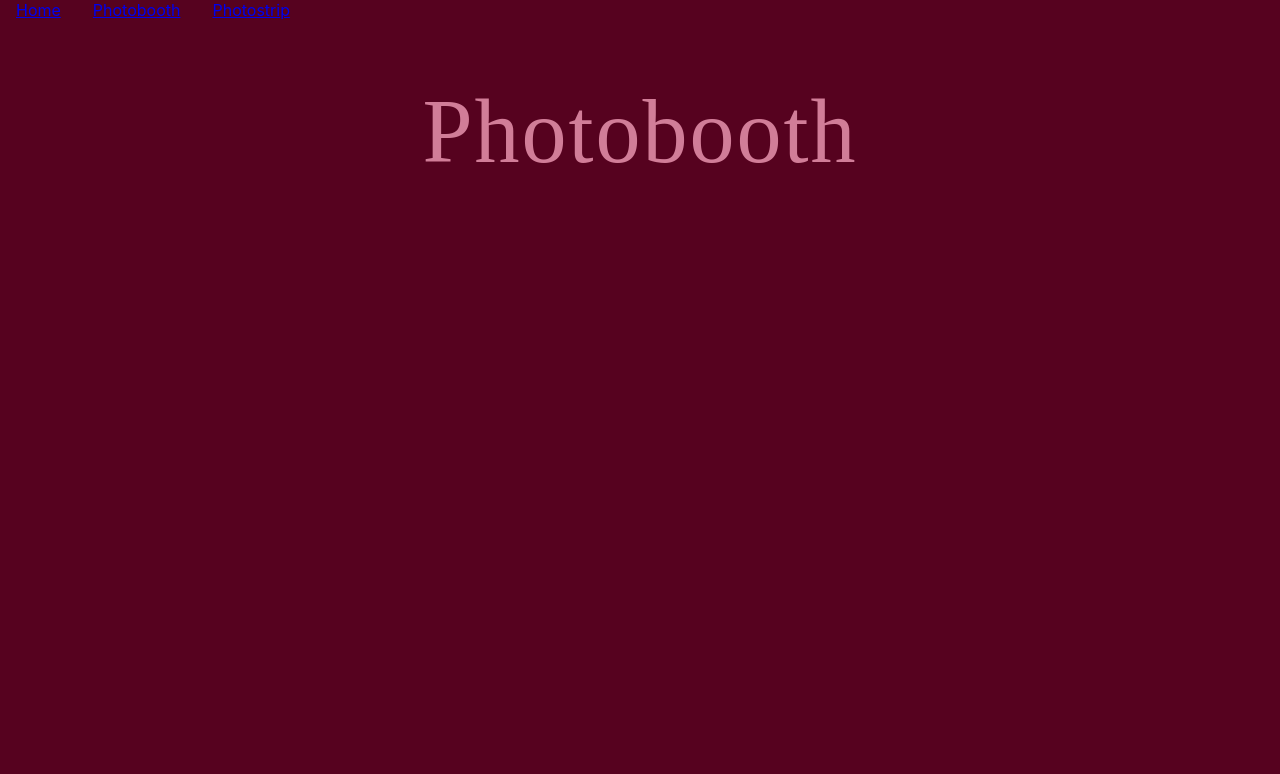
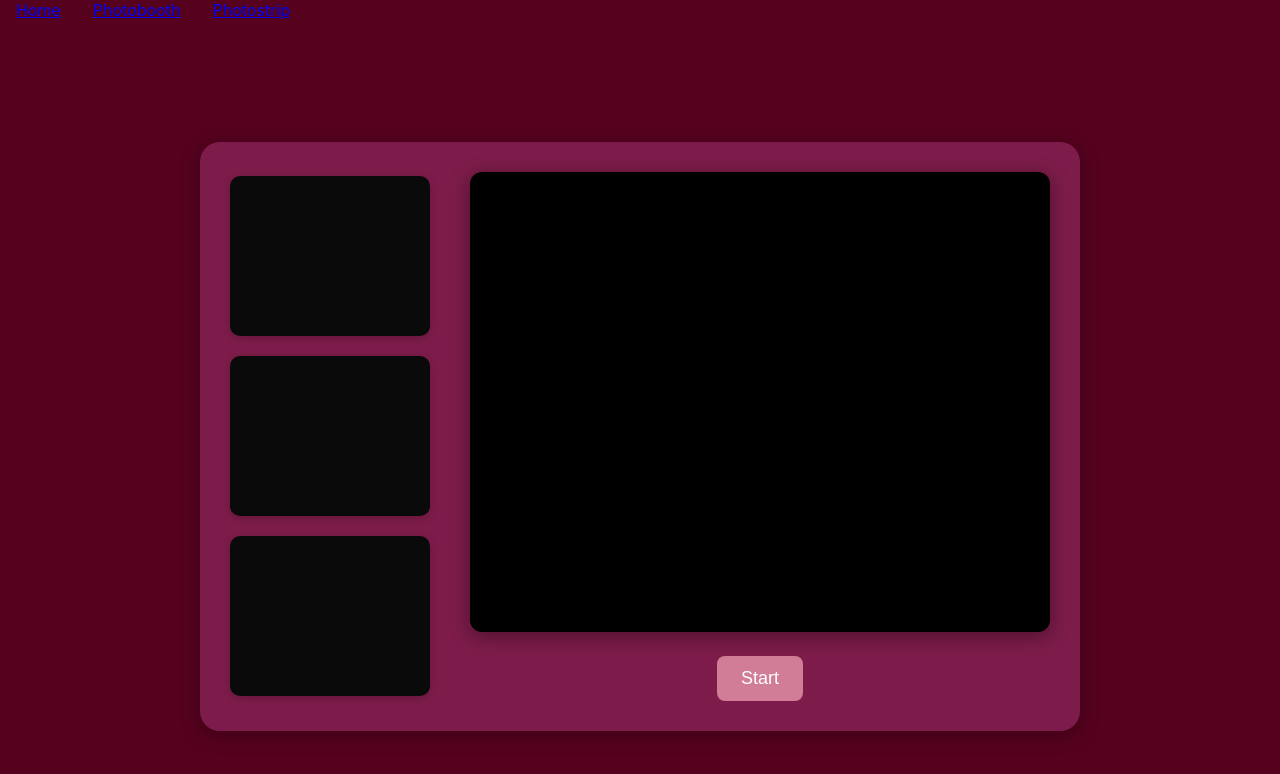
Before and after one commit to awksrj/web-photobooth-0, a React (Create React App) app in the folder frontend/: page /photobooth in a window 1280 px wide. Shown: the top 774 px of the page. Built offline with nearby package versions, Linux system fonts and the light colour scheme; no server answers; a web font is replaced by a local one.

Commit message:
update photobooth page

```diff
--- /dev/null
+++ b/frontend/src/pages/Photobooth.css
@@ -0,0 +1,103 @@
+.photobooth-wrapper {
+  height: 100vh;
+  background-color: #56021F;
+  display: flex;
+  justify-content: center;
+  align-items: center;
+}
+
+.photobooth-container {
+  background-color: #7D1C4A;
+  padding: 30px;
+  border-radius: 20px;
+  display: flex;
+  align-items: center;
+  gap: 40px;
+  box-shadow: 0 4px 20px rgba(0, 0, 0, 0.3);
+}
+
+.photo-strip {
+  display: flex;
+  flex-direction: column;
+  gap: 20px;
+}
+
+.photo-placeholder {
+  width: 200px;
+  height: 160px;
+  background-color: #0a0a0a;
+  border-radius: 10px;
+  overflow: hidden;
+  display: flex;
+  align-items: center;
+  justify-content: center;
+  box-shadow: 0 2px 8px rgba(0, 0, 0, 0.2);
+}
+
+.photo-placeholder-empty {
+  color: #aaa;
+  font-size: 14px;
+  font-style: italic;
+}
+
+.photo-preview {
+  width: 100%;
+  height: 100%;
+  object-fit: cover;
+}
+
+.camera-area {
+  display: flex;
+  flex-direction: column;
+  align-items: center;
+}
+
+.camera-wrapper {
+  position: relative;
+}
+
+.camera {
+  width: 580px;
+  height: 460px;
+  object-fit: cover;
+  border-radius: 12px;
+  background: black;
+  box-shadow: 0 4px 20px rgba(0, 0, 0, 0.4);
+}
+
+.countdown-overlay {
+  position: absolute;
+  top: 50%;
+  left: 50%;
+  transform: translate(-50%, -50%);
+  font-size: 80px;
+  font-weight: bold;
+  color: white;
+  text-shadow: 2px 2px 8px rgba(0, 0, 0, 0.7);
+  pointer-events: none;
+}
+
+.capture-button {
+  margin-top: 20px;
+  padding: 12px 24px;
+  font-size: 18px;
+  background-color: #D17D98;
+  border: none;
+  color: white;
+  border-radius: 8px;
+  cursor: pointer;
+  transition: background-color 0.2s ease;
+}
+
+.capture-button:hover {
+  background-color: #d26084;
+}
+
+.capture-button:disabled {
+  background-color: gray;
+  cursor: not-allowed;
+}
+
+.hidden-canvas {
+  display: none;
+}
--- a/frontend/src/pages/Photobooth.tsx
+++ b/frontend/src/pages/Photobooth.tsx
@@ -1,7 +1,116 @@
-import React from 'react';
+import React, { useEffect, useRef, useState } from "react";
+import "./Photobooth.css";
 
-function Photobooth() {
-  return <h1>Photobooth</h1>;
-}
+const Photobooth: React.FC = () => {
+  const videoRef = useRef<HTMLVideoElement>(null);
+  const canvasRef = useRef<HTMLCanvasElement>(null);
+  const [photos, setPhotos] = useState<(string | null)[]>([null, null, null]);
+  const [isCapturing, setIsCapturing] = useState(false);
+  const [countdown, setCountdown] = useState<number | null>(null);
+
+  useEffect(() => {
+    const startCamera = async () => {
+      try {
+        const stream = await navigator.mediaDevices.getUserMedia({ video: true });
+        if (videoRef.current) {
+          videoRef.current.srcObject = stream;
+        }
+      } catch (err) {
+        console.error("Error accessing webcam: ", err);
+      }
+    };
+
+    startCamera();
+
+    return () => {
+      if (videoRef.current && videoRef.current.srcObject) {
+        const tracks = (videoRef.current.srcObject as MediaStream).getTracks();
+        tracks.forEach((track) => track.stop());
+      }
+    };
+  }, []);
+
+  const startCaptureSequence = async () => {
+    if (isCapturing) return; // prevent double click
+    setIsCapturing(true);
+
+    for (let i = 0; i < 3; i++) {
+      await runCountdown();
+      await takePhotoAtIndex(i);
+      await delay(1000); // Short pause after taking each photo
+    }
+
+    setIsCapturing(false);
+  };
+
+  const runCountdown = async () => {
+    for (let i = 3; i > 0; i--) {
+      setCountdown(i);
+      await delay(1000);
+    }
+    setCountdown(null);
+  };
+
+  const takePhotoAtIndex = async (index: number) => {
+    if (videoRef.current && canvasRef.current) {
+      const video = videoRef.current;
+      const canvas = canvasRef.current;
+      canvas.width = video.videoWidth;
+      canvas.height = video.videoHeight;
+
+      const ctx = canvas.getContext("2d");
+      if (ctx) {
+        ctx.drawImage(video, 0, 0, canvas.width, canvas.height);
+        const dataUrl = canvas.toDataURL("image/png");
+
+        setPhotos((prevPhotos) => {
+          const updatedPhotos = [...prevPhotos];
+          updatedPhotos[index] = dataUrl;
+          return updatedPhotos;
+        });
+      }
+    }
+  };
+
+  const delay = (ms: number) => new Promise((resolve) => setTimeout(resolve, ms));
+
+  const allPhotosTaken = photos.every((photo) => photo !== null);
+
+  return (
+    <div className="photobooth-wrapper">
+      <div className="photobooth-container">
+        <div className="photo-strip">
+          {photos.map((photo, index) => (
+            <div key={index} className="photo-placeholder">
+              {photo ? (
+                <img src={photo} alt={`Captured ${index}`} className="photo-preview" />
+              ) : (
+                <div className="photo-placeholder-empty"></div>
+              )}
+            </div>
+          ))}
+        </div>
+
+        <div className="camera-area">
+          <div className="camera-wrapper">
+            {countdown !== null && (
+              <div className="countdown-overlay">{countdown}</div>
+            )}
+            <video ref={videoRef} autoPlay playsInline className="camera" />
+          </div>
+          <button
+            className="capture-button"
+            onClick={startCaptureSequence}
+            disabled={isCapturing || allPhotosTaken}
+          >
+            {allPhotosTaken ? "Done!" : isCapturing ? "Capturing..." : "Start"}
+          </button>
+        </div>
+
+        <canvas ref={canvasRef} className="hidden-canvas" />
+      </div>
+    </div>
+  );
+};
 
 export default Photobooth;
```
